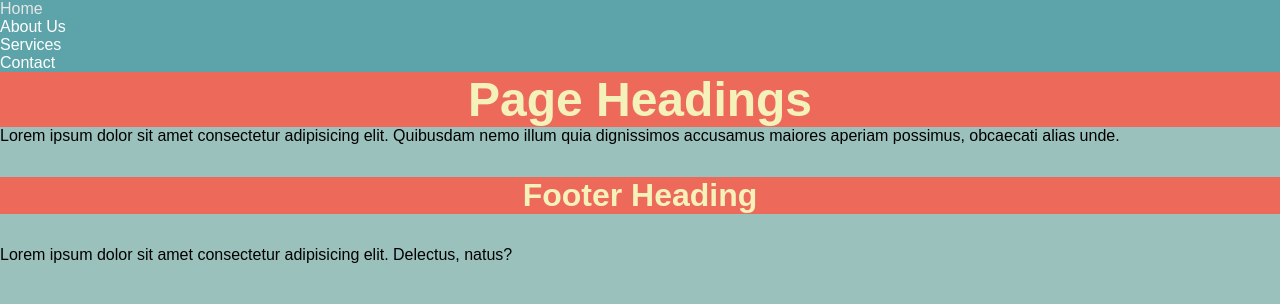
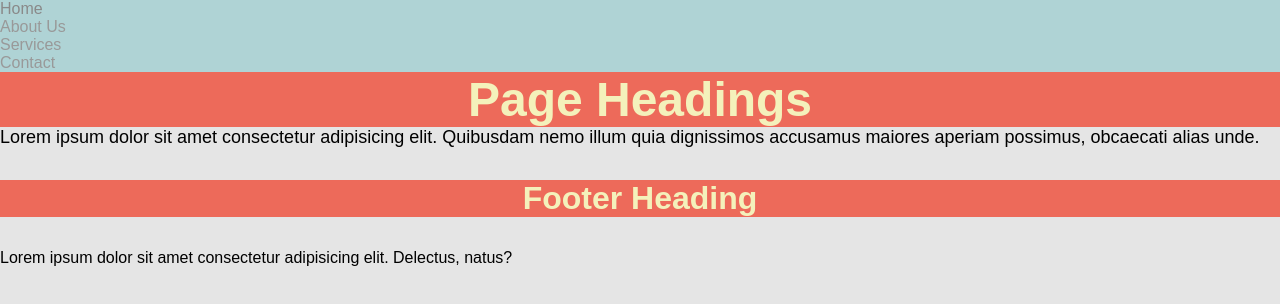
Before and after one commit to tiagodantasfreire/SASS-Course, a website: page SASS/index.html in a window 1280 px wide. Drawn offline with Linux system fonts and the light colour scheme.

Commit message:
functions

```diff
--- a/SASS/scss/main.scss
+++ b/SASS/scss/main.scss
@@ -23,6 +23,10 @@ $font-sm: 1rem;
   transition: $param;
 }
 
+@function rem($value) {
+  @return ($value / 16) + rem;
+}
+
 .heading {
   color: $color-primary;
   font-size: $font-lg;
@@ -31,13 +35,13 @@ $font-sm: 1rem;
 }
 
 body {
-  background-color: #9BC1BC !important;
-  color: #000;
+  background-color: transparentize(#000000, 0.9) !important;
+  color: trans#000;
   font-family: sans-serif;
 }
 
 .nav {
-  background-color: $color-primary;
+  background-color: lighten($color-primary, 25%);
 
   ul {
     li {
@@ -47,7 +51,7 @@ body {
         $color-secondary: #fff; // this is a local variable
         text-decoration: none;
         font-size: $font-sm;
-        color: $color-secondary;
+        color: darken($color-secondary, 40%);
 
         &:hover {
           filter: brightness(.9);
@@ -61,6 +65,10 @@ body {
   h1 {
     @extend .heading;
     @include headingStyles($font-lg);
+  }
+
+  p {
+    font-size: rem(18);
   }
 }
 
```
Also changed, not shown: SASS/css/main.css.
